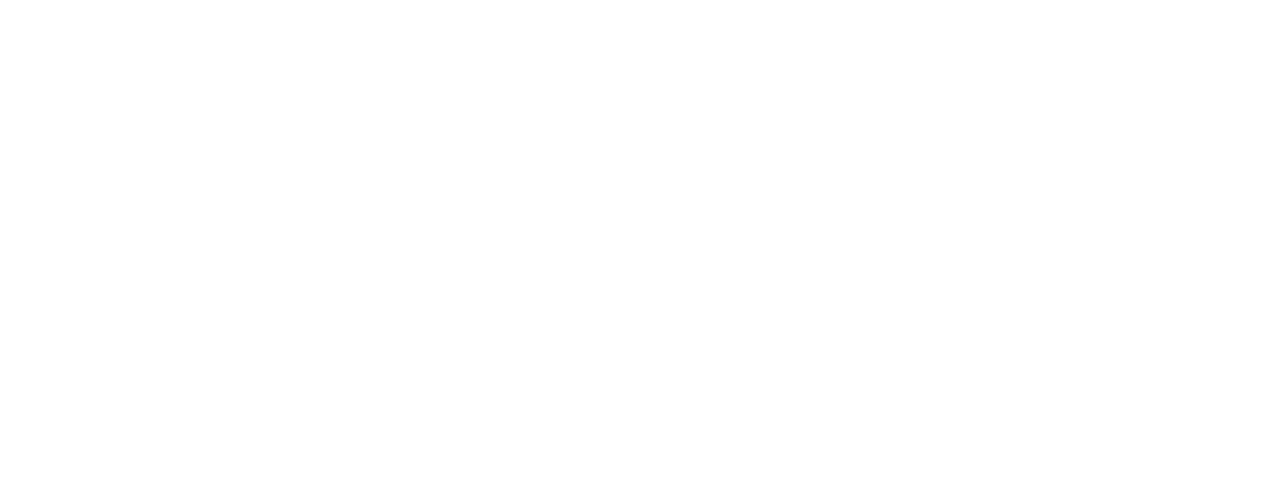
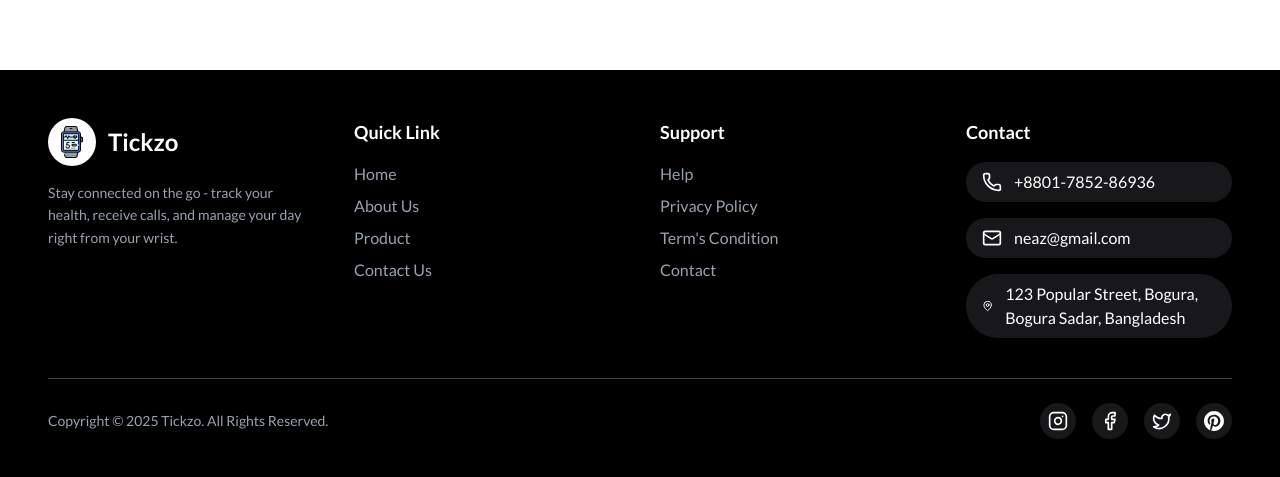
Before and after one commit to Neaz-mq/tickzo, a React (Vite) app: page / in a window 1280 px wide. Shown: the part 8683-9160 px from the top of the page. Before the commit the page ends 8753 px from the top, so only its background shows below. Built offline with nearby package versions, Linux system fonts and the light colour scheme.

Commit message:
footer updated

```diff
--- a/src/App.jsx
+++ b/src/App.jsx
@@ -16,6 +16,7 @@
 import Track from "./components/Track";
 import Partners from "./components/Partners";
 import Contact from "./components/Contact";
+import Footer from "./components/Footer";
 
 export default function App() {
   const [loading, setLoading] = useState(true);
@@ -62,6 +63,7 @@
             <Contact />
           </main>
            <ScrollToTop /> {/* Arrow button */}
+           <Footer />
         </div>
       )}
     </>
--- a/src/components/Contact.jsx
+++ b/src/components/Contact.jsx
@@ -65,7 +65,7 @@
   };
 
   return (
-    <div className="bg-white">
+    <div id="contact" className="bg-white">
       <div className="max-w-7xl mx-auto px-6 py-24">
         {/* Top Section */}
         <div className="grid grid-cols-1 lg:grid-cols-2 gap-12 lg:gap-24 mb-12">
--- /dev/null
+++ b/src/components/Footer.jsx
@@ -0,0 +1,97 @@
+import {
+  Phone,
+  Mail,
+  MapPin,
+  Instagram,
+  Facebook,
+  Twitter,
+} from "lucide-react";
+import { SiPinterest } from "react-icons/si";
+
+const Footer = () => {
+  return (
+    <footer className="bg-black text-white px-4 sm:px-8 lg:px-12 py-10 sm:py-12">
+      <div className="max-w-7xl mx-auto grid grid-cols-1 lg:grid-cols-4 gap-6 sm:gap-8 lg:gap-10">
+        {/* Logo & Description */}
+        <div>
+          <div className="flex items-center gap-3 mb-4">
+            <div className="bg-white rounded-full p-2 w-12 h-12 flex items-center justify-center">
+              <img
+                src="/smart-watch.png"
+                alt="Smart Watch"
+                className="w-8 h-8 object-contain"
+              />
+            </div>
+            <h2 className="text-2xl font-bold">Tickzo</h2>
+          </div>
+          <p className="text-gray-400 text-sm leading-relaxed">
+            Stay connected on the go - track your health, receive calls, and
+            manage your day right from your wrist.
+          </p>
+        </div>
+
+        {/* Quick Links */}
+        <div>
+          <h3 className="text-lg font-semibold mb-4">Quick Link</h3>
+          <ul className="space-y-2 text-gray-400">
+            <li><a href="#" className="hover:text-white">Home</a></li>
+            <li><a href="#" className="hover:text-white">About Us</a></li>
+            <li><a href="#" className="hover:text-white">Product</a></li>
+            <li><a href="#" className="hover:text-white">Contact Us</a></li>
+          </ul>
+        </div>
+
+        {/* Support */}
+        <div>
+          <h3 className="text-lg font-semibold mb-4">Support</h3>
+          <ul className="space-y-2 text-gray-400">
+            <li><a href="#" className="hover:text-white">Help</a></li>
+            <li><a href="#" className="hover:text-white">Privacy Policy</a></li>
+            <li><a href="#" className="hover:text-white">Term&apos;s Condition</a></li>
+            <li><a href="#" className="hover:text-white">Contact</a></li>
+          </ul>
+        </div>
+
+        {/* Contact */}
+        <div>
+          <h3 className="text-lg font-semibold mb-4">Contact</h3>
+          <ul className="space-y-3 sm:space-y-4">
+            <li className="flex items-start md:items-center gap-3 bg-zinc-900 px-3 sm:px-4 py-2 rounded-full text-sm sm:text-base break-words">
+              <Phone size={20} />
+              <span>+8801-7852-86936</span>
+            </li>
+            <li className="flex items-start md:items-center gap-3 bg-zinc-900 px-3 sm:px-4 py-2 rounded-full text-sm sm:text-base break-words">
+              <Mail size={20} />
+              <span>neaz@gmail.com</span>
+            </li>
+            <li className="flex items-start md:items-center gap-3 bg-zinc-900 px-3 sm:px-4 py-2 rounded-full text-sm sm:text-base break-words">
+              <MapPin size={20} />
+              <span>123 Popular Street, Bogura, Bogura Sadar, Bangladesh</span>
+            </li>
+          </ul>
+        </div>
+      </div>
+
+      {/* Bottom Bar */}
+      <div className="max-w-7xl mx-auto mt-10 border-t border-gray-700 pt-6 flex flex-col items-center justify-between gap-4 lg:flex-row">
+        <p className="text-gray-400 text-sm text-center lg:text-left">
+          Copyright © {new Date().getFullYear()} Tickzo. All Rights Reserved.
+        </p>
+
+        <div className="flex gap-3 sm:gap-4 flex-wrap justify-center lg:justify-start">
+          {[Instagram, Facebook, Twitter, SiPinterest].map((Icon, idx) => (
+            <a
+              key={idx}
+              href="#"
+              className="bg-zinc-900 p-2 rounded-full hover:bg-white hover:text-black transition"
+            >
+              <Icon size={20} />
+            </a>
+          ))}
+        </div>
+      </div>
+    </footer>
+  );
+};
+
+export default Footer;
```
